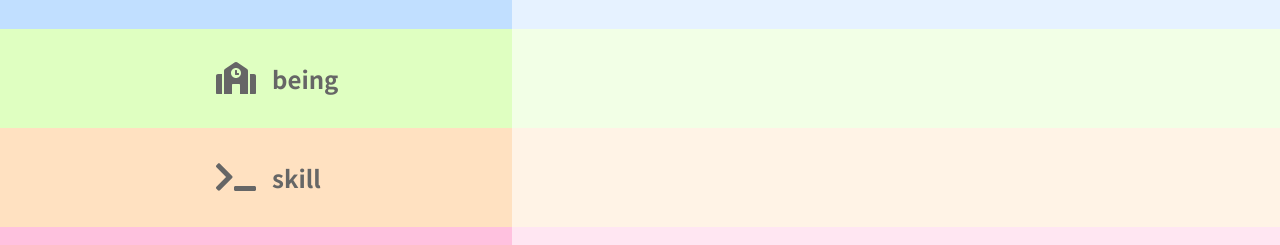
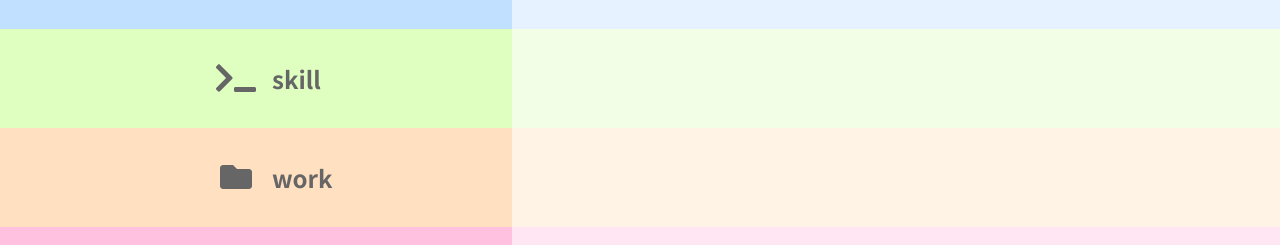
Before and after one commit to su8ru/portfolio-2nd, a Vue app: page / in a window 1280 px wide. Shown: the part 518-763 px from the top of the page. Built offline with nearby package versions, Linux system fonts and the light colour scheme; no server answers.

Commit message:
change title

```diff
--- a/src/views/Home.vue
+++ b/src/views/Home.vue
@@ -40,8 +40,8 @@
         </tbody>
       </table>
     </stack-box>
-    <stack-box color="#dfffc1" title="being" icon="school"></stack-box>
-    <stack-box color="#ffe1c1" title="skill" icon="terminal"></stack-box>
+    <stack-box color="#dfffc1" title="skill" icon="terminal"></stack-box>
+    <stack-box color="#ffe1c1" title="work" icon="folder"></stack-box>
     <stack-box color="#ffc1df" title="contact" icon="envelope"></stack-box>
   </div>
 </template>
```
